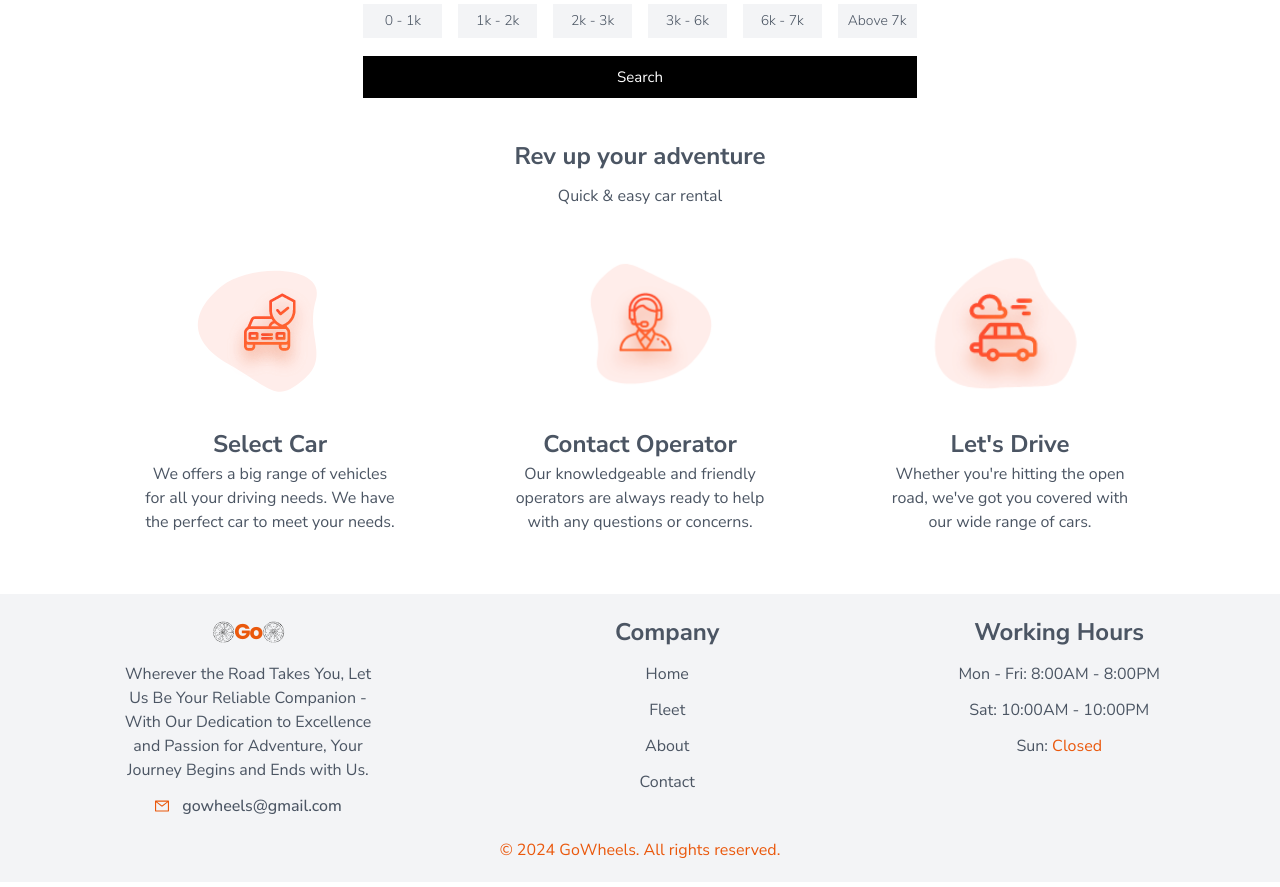
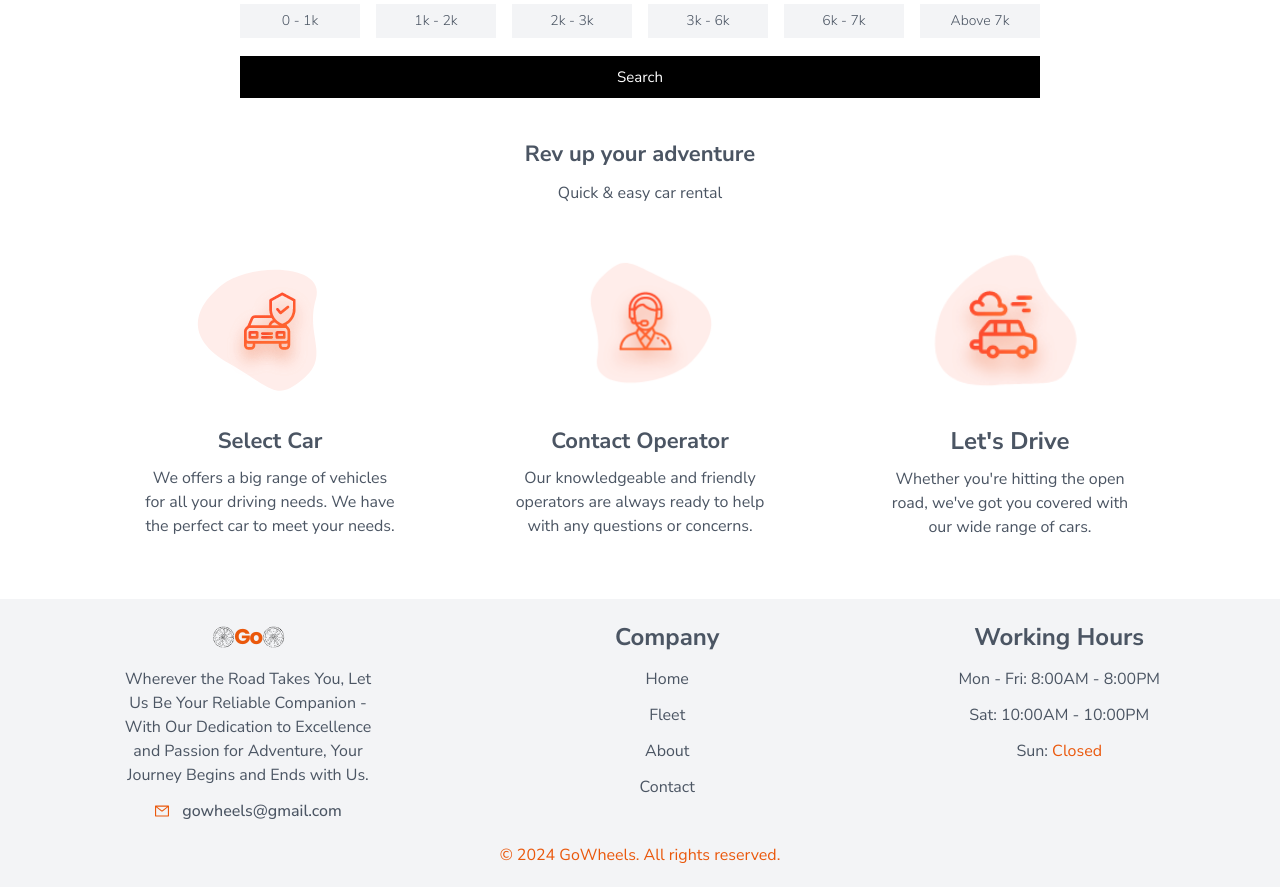
Before and after one commit to alex-m-kimeu/GoWheels-Frontend, a React (Vite) app: page / in a window 1280 px wide. Shown: the part 960-1847 px from the top of the page. Built offline with nearby package versions, Linux system fonts and the light colour scheme.

Commit message:
Increased width of search area in the homepage

```diff
--- a/src/pages/Home/Home.jsx
+++ b/src/pages/Home/Home.jsx
@@ -13,13 +13,13 @@ export const Home = () => {
                 <h1 className="text-[18px] md:text-[22px] lg:text-[24px] text-secondary font-bold">Service</h1>
                 <p className="text-[14px] md:text-[16px] text-text font-normal text-wrap text-center">Drive Your Dreams: Where Every Mile Feels Like a Journey!</p>
             </div>
-            <div className="w-[350px] h-auto md:w-[550px] lg:w-[800px] object-contain">
+            <div className="w-auto h-auto md:w-[550px] lg:w-[800px] object-contain">
                 <img src={bg} alt="bg-image" />
             </div>
             <div className="flex flex-col items-center justify-center gap-[8px] lg:gap-[12px]">
                 <h1 className="text-[18px] md:text-[22px] lg:text-[24px] text-text font-bold">Discover The Perfect Ride For You</h1>
                 <p className="text-[14px] md:text-[16px] text-text font-normal">Find what fits you</p>
-                <div className="flex flex-col gap-[18px] w-auto">
+                <div className="flex flex-col gap-[12px] md:gap-[18px] w-auto lg:w-[800px]">
                     <h2 className="text-[15px] md:text-[18px] text-variant font-semibold">Search vehicle</h2>
                     <p className="text-[14px] md:text-[16px] text-text font-normal">
                         Simply write the vehicle name and press the search button (i.e BMW or Audi)
@@ -46,14 +46,14 @@ export const Home = () => {
             </div>
             <div className="flex flex-col items-center justify-center gap-[6px] lg:gap-[12px]">
                 <div className="flex flex-col gap-[10px] text-center">
-                    <h1 className="text-[18px] md:text-[22px] lg:text-[24px] text-text font-bold">Rev up your adventure</h1>
+                    <h1 className="text-[18px] md:text-[22px] text-text font-bold">Rev up your adventure</h1>
                     <p className="text-[14px] md:text-[16px] text-text font-normal">Quick & easy car rental</p>
                 </div>
                 <div className="flex flex-col md:flex-row gap-auto md:gap-[50px] lg:gap-[120px] p-0 md:p-[20px]">
                     <div className="flex flex-col justify-center items-center gap-[4px] md:gap-[12px] w-auto lg:w-[250px] h-[auto]">
                         <img className="w-[174px] h-[174px] object-contain" src={car} alt="icon_img" />
-                        <div className="text-center">
-                            <h1 className="text-[18px] md:text-[22px] lg:text-[24px] text-text font-bold">Select Car</h1>
+                        <div className="text-center space-y-2">
+                            <h1 className="text-[18px] md:text-[22px] text-text font-bold">Select Car</h1>
                             <p className="text-[14px] md:text-[16px] text-text font-normal text-wrap">
                                 We offers a big range of vehicles for all your driving needs. We have the perfect car to meet your needs.
                             </p>
@@ -61,8 +61,8 @@ export const Home = () => {
                     </div>
                     <div className="flex flex-col justify-center items-center gap-[4px] md:gap-[12px] w-auto lg:w-[250px] h-[auto]">
                         <img className="w-[174px] h-[174px] object-contain" src={operator} alt="icon_img" />
-                        <div className="text-center">
-                            <h1 className="text-[18px] md:text-[22px] lg:text-[24px] text-text font-bold">Contact Operator</h1>
+                        <div className="text-center space-y-2">
+                            <h1 className="text-[18px] md:text-[22px] text-text font-bold">Contact Operator</h1>
                             <p className="text-[14px] md:text-[16px] text-text font-normal text-wrap">
                                 Our knowledgeable and friendly operators are always ready to help with any questions or concerns.
                             </p>
@@ -70,7 +70,7 @@ export const Home = () => {
                     </div>
                     <div className="flex flex-col justify-center items-center gap-[4px] md:gap-[12px] w-auto lg:w-[250px] h-[auto]">
                         <img className="w-[174px] h-[174px] object-contain" src={drive} alt="icon_img" />
-                        <div className="text-center">
+                        <div className="text-center space-y-2">
                             <h1 className="text-[18px] md:text-[22px] lg:text-[24px] text-text font-bold">Let's Drive</h1>
                             <p className="text-[14px] md:text-[16px] text-text font-normal text-wrap">
                                 Whether you're hitting the open road, we've got you covered with our wide range of cars.
```
